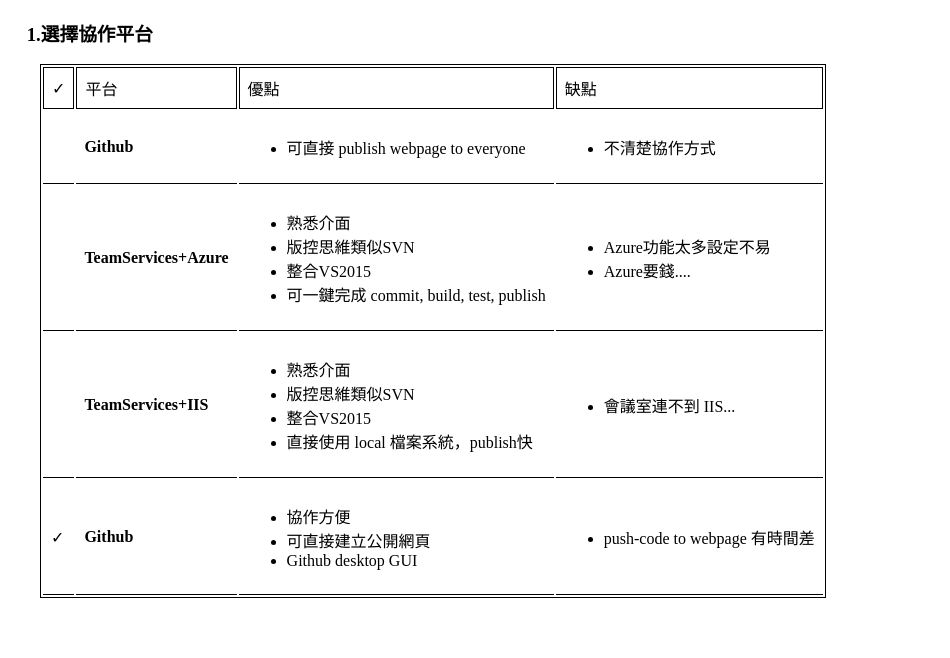
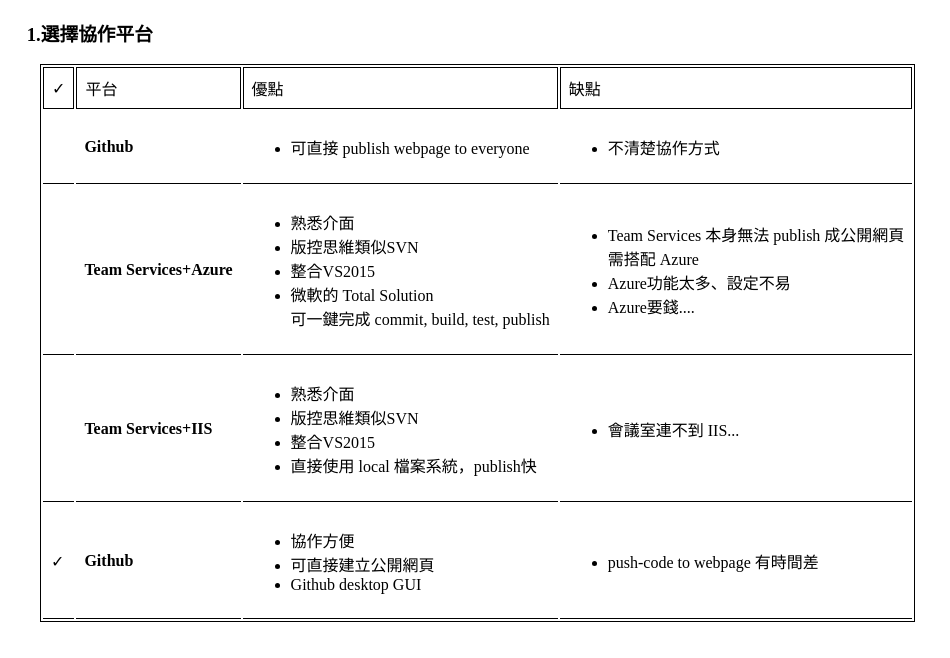
Before and after one commit to edartsai/TeamWork2048V2, a plain HTML site: page view/intro/problems01.html in a window 1280 px wide. Shown: the whole page, without its empty margins (0-950 px from the left). Drawn offline with Linux system fonts and the light colour scheme.

Commit message:
[modify] 調整文字內容

```diff
--- a/view/intro/problems01.html
+++ b/view/intro/problems01.html
@@ -59,25 +59,26 @@
     </tr>
     <tr>
         <td></td>
-        <th>TeamServices+Azure</th>
+        <th>Team Services+Azure</th>
         <td>
             <ul>
                 <li> 熟悉介面</li>
                 <li> 版控思維類似SVN</li>
                 <li> 整合VS2015</li>
-                <li> 可一鍵完成 commit, build, test, publish</li>
+                <li> 微軟的 Total Solution<br/>可一鍵完成 commit, build, test, publish</li>
             </ul>
         </td>
         <td>
             <ul>
-                <li> Azure功能太多設定不易</li>
+                <li> Team Services 本身無法 publish 成公開網頁<br/>需搭配 Azure</li>
+                <li> Azure功能太多、設定不易</li>
                 <li> Azure要錢....</li>
             </ul>
         </td>
     </tr>
     <tr>
         <td></td>
-        <th>TeamServices+IIS</th>
+        <th>Team Services+IIS</th>
         <td>
             <ul>
                 <li> 熟悉介面</li>
```
